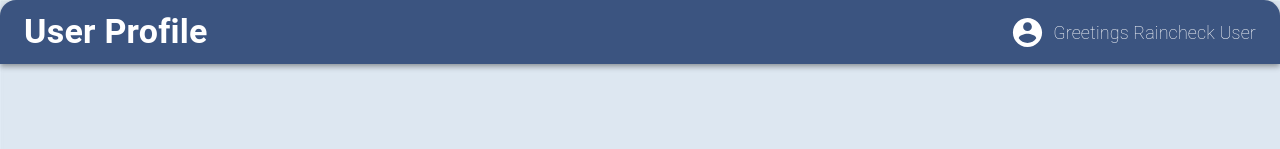
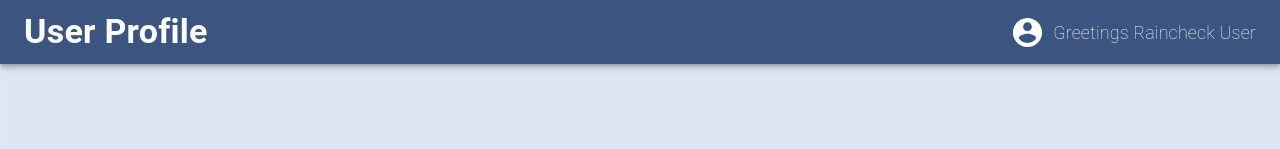
Before and after one commit to connor-giles/raincheck, a React (Create React App) app: page /userdashboard in a window 1280 px wide. Shown: the top 149 px of the page. Built offline with nearby package versions, Linux system fonts and the light colour scheme; no server answers; the database is empty; sample sign-in values are in the browser's storage.

Commit message:
Navbar change

```diff
--- a/src/components/UserDashboard.js
+++ b/src/components/UserDashboard.js
@@ -32,7 +32,7 @@ const useStyles = makeStyles((theme) => ({
         marginBottom: '320px'
     },
     weatherBox: {
-        margin: 'auto',
+        margin: 'auto'
     },
     profileBox: {
         margin: 'auto'
@@ -69,9 +69,7 @@ const useStyles = makeStyles((theme) => ({
     },
     navBar: {
         fontWeight: 600,
-        backgroundColor: '#3b5480',
-        borderTopRightRadius: 16,
-        borderTopLeftRadius: 16
+        backgroundColor: '#3b5480'
     },
     title: {
         fontWeight: 600,
```
